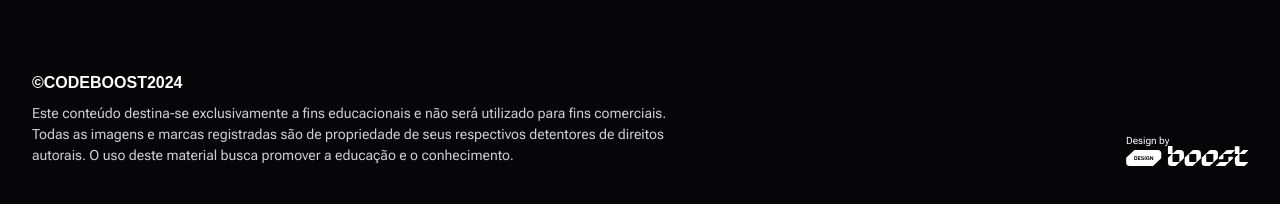
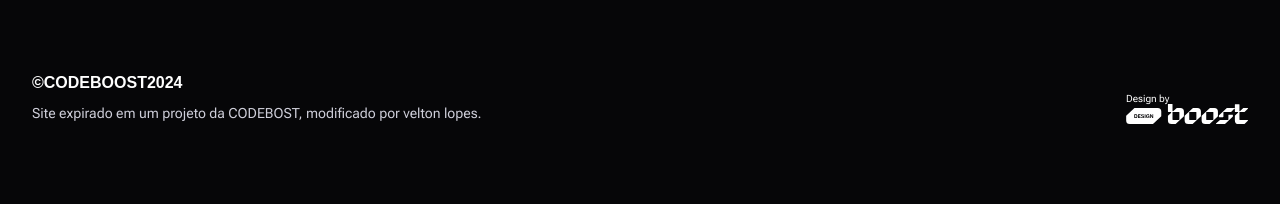
Before and after one commit to velton765/god-of-war, a plain HTML site: page index.html in a window 1280 px wide. Shown: the part 2420-2624 px from the top of the page. Drawn offline with nearby package versions, Linux system fonts and the light colour scheme.

Commit message:
Update index.html

```diff
--- a/index.html
+++ b/index.html
@@ -139,11 +139,7 @@
         <div class="container">
             <div class="left">
                 <strong>©codeboost2024</strong>
-                <p>Este conteúdo destina-se exclusivamente a fins educacionais e não
-                     será utilizado para fins comerciais. Todas
-                     as imagens e marcas registradas são de propriedade de seus
-                     respectivos detentores de direitos autorais. O uso
-                     deste material busca promover a educação e o conhecimento.</p>
+                <p>Site expirado em um projeto da CODEBOST, modificado por velton lopes.</p>
             </div>
             <div class="right">
                 <span>Design by</span>
```
